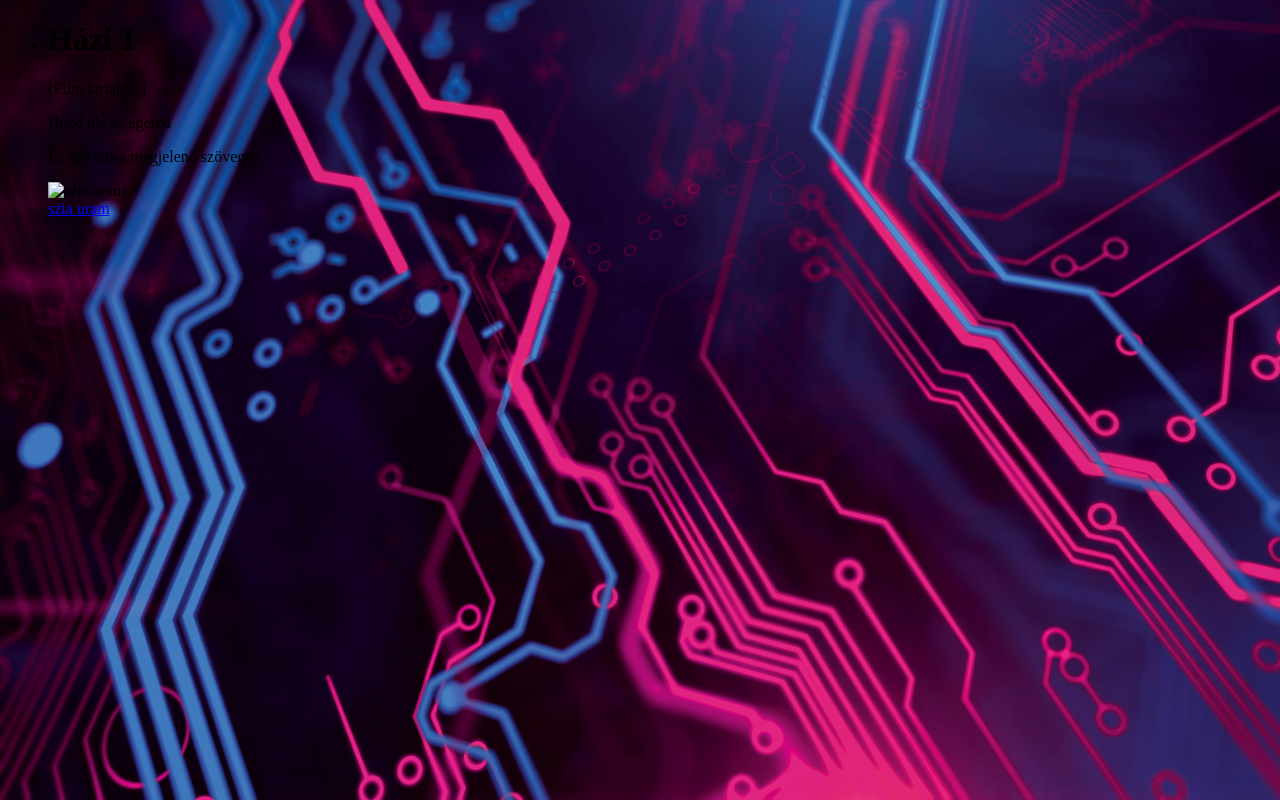
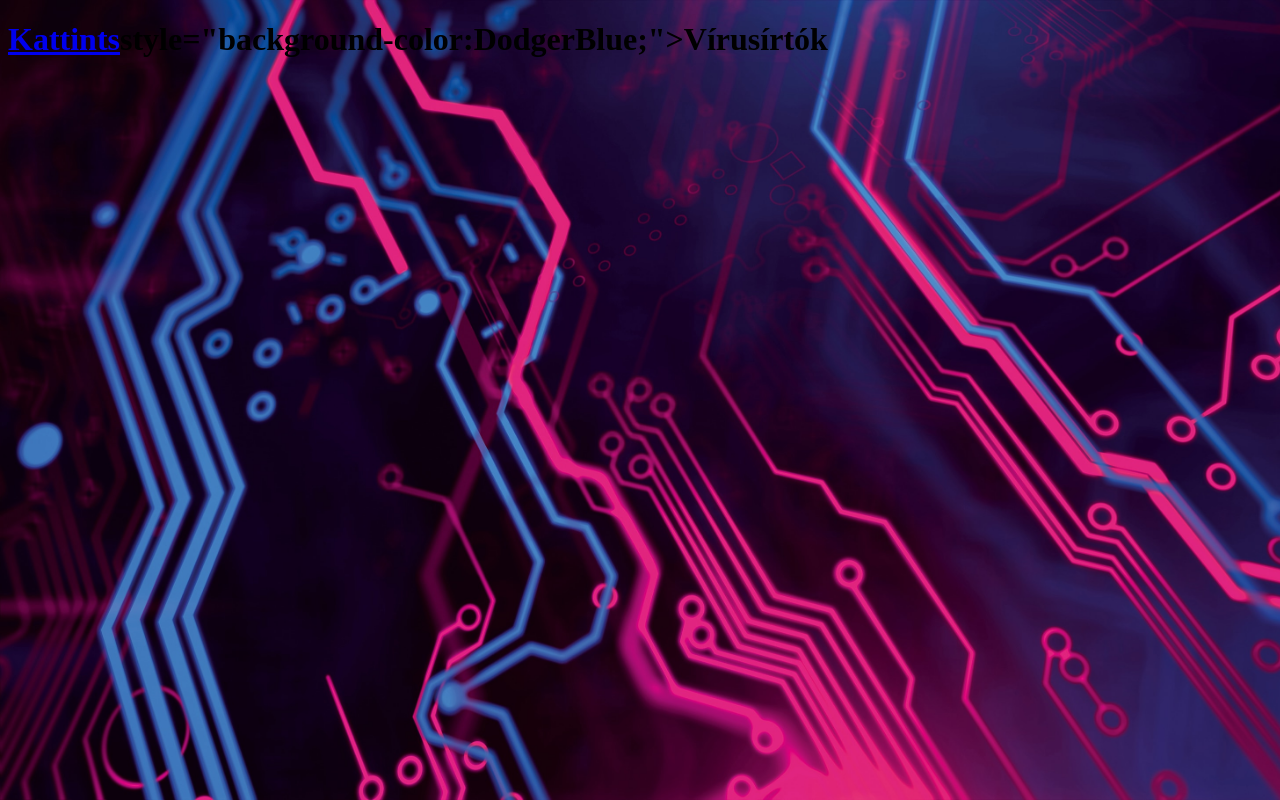
Before and after one commit to bugybenjamin/technology.github.io, a plain HTML site: page index.html in a window 1280 px wide. Drawn offline with Linux system fonts and the light colour scheme.

Commit message:
Update index.html

```diff
--- a/index.html
+++ b/index.html
@@ -7,28 +7,6 @@
     <title>Technology</title>
 </head>
 <body>
-<ul>
-    <li>
-        <div style=color red>
-<div class="flip-card">
-  <div class="flip-card-inner">
-    <div class="flip-card-front">
-
-        <h1>Házi 1</h1>
-        <p>(Film tartalom)</p>
-      <p>Húzd ide az egered</p>
-      <p>És kattints a megjelenő szövegre</p>
-
-    </div>
-    <div class="flip-card-back">
-      <div class="kep">
-      <img src="9kep.jpg" alt="szia uram" style="width:300px;height:300px;">
-      <div class="centered"><a href="https://docs.google.com/presentation/d/1NLZHtjNhI9FCcJzQnJafEfzqSdAvXHVsbT93T4OhHIU/edit?usp=sharing" target="_blank">szia uram</a></div>
-    </div></div>
-  </div>
-</div>
-        </div>
-</li>
-    </ul>
+<h1 <div class="centered"><a href=" https://bugybenjamin.github.io/technology.github.io/" target="_blank">Kattints</a></div>style="background-color:DodgerBlue;">Vírusírtók</h1>
 </body>
 </html>
```
